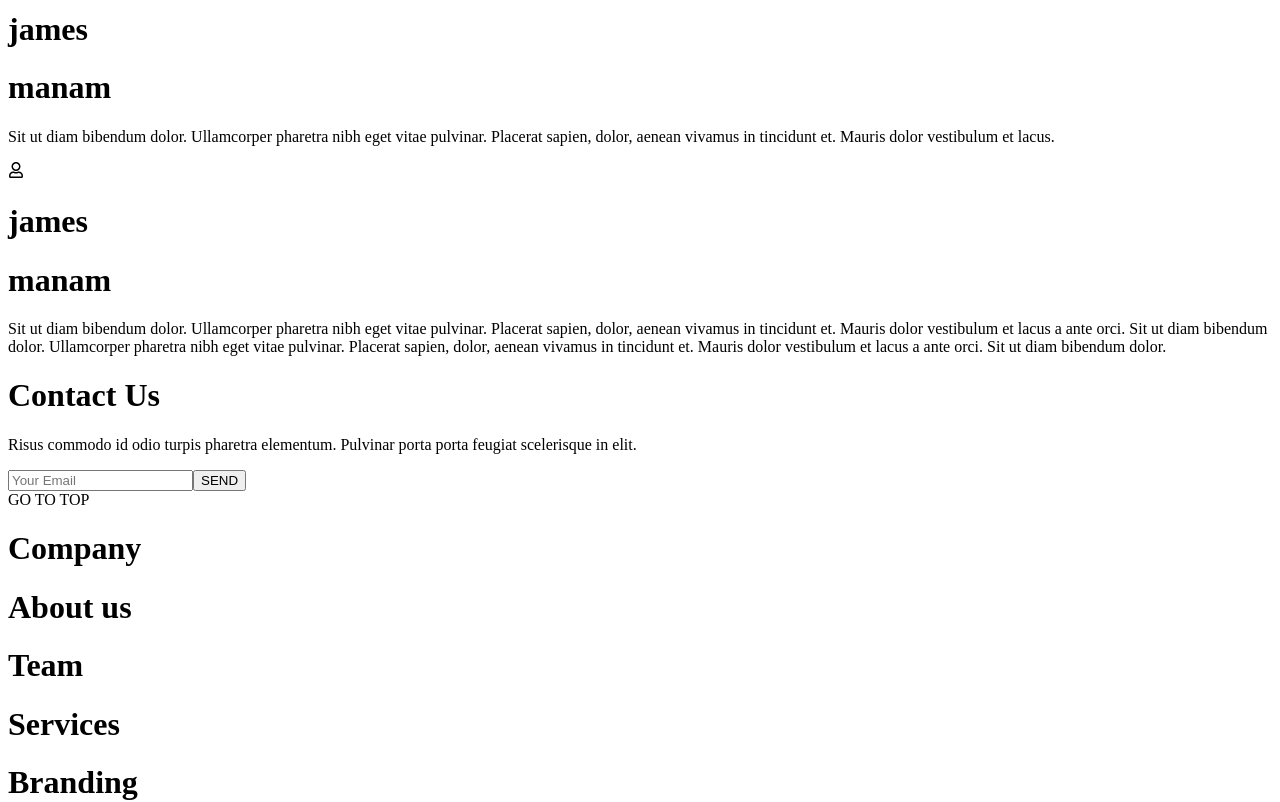
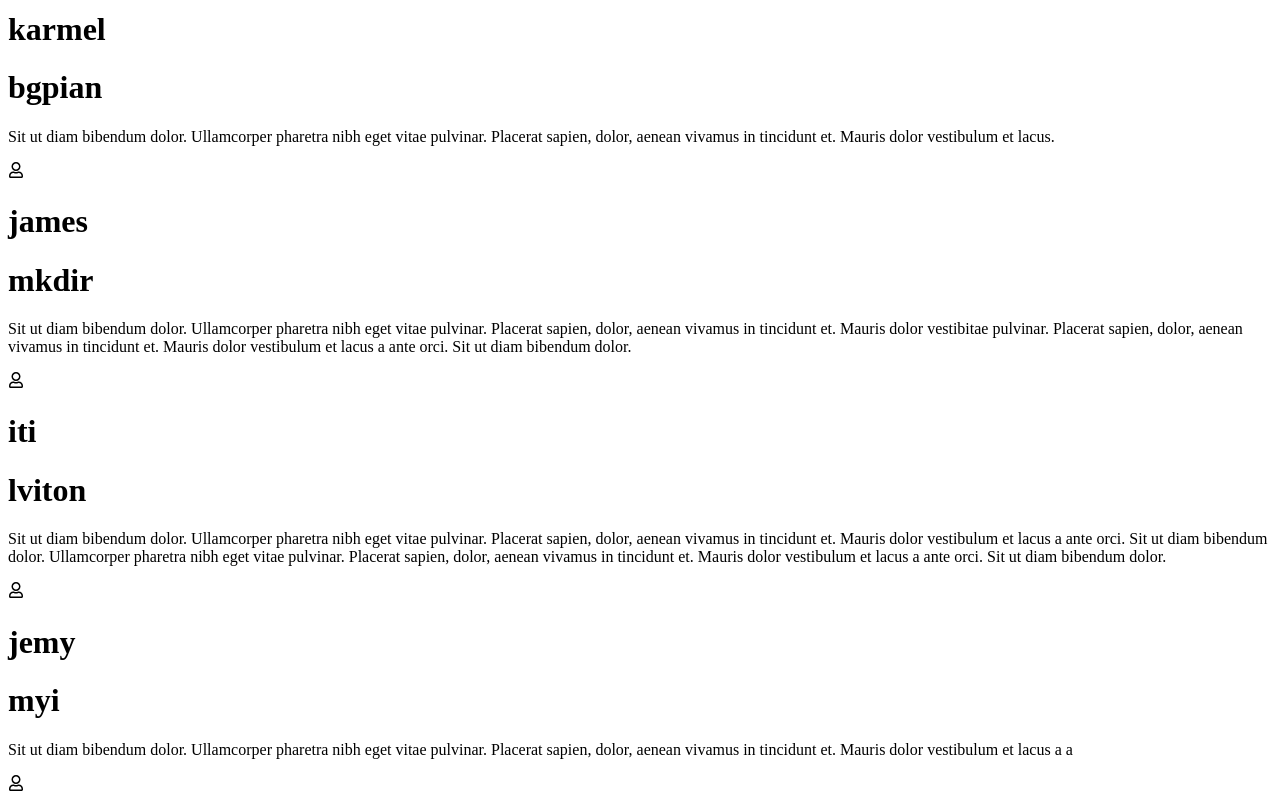
Before and after one commit to enggsatyamraj/CSET301_Assignment, a Next.js app: page / in a window 1280 px wide. Shown: the part 3300-4102 px from the top of the page. Built offline with nearby package versions, Linux system fonts and the light colour scheme.

Commit message:
minor change

```diff
--- a/src/components/CustomerReview.jsx
+++ b/src/components/CustomerReview.jsx
@@ -20,17 +20,45 @@ const CustomerReview = () => {
       icons: <FaRegUser />,
     },
     {
-      name: "james",
-      company: "manam",
+      name: "karmel",
+      company: "bgpian",
       review:
         "Sit ut diam bibendum dolor. Ullamcorper pharetra nibh eget vitae pulvinar. Placerat sapien, dolor, aenean vivamus in tincidunt et. Mauris dolor vestibulum et lacus.",
       icons: <FaRegUser />,
     },
     {
       name: "james",
-      company: "manam",
+      company: "mkdir",
+      review:
+        "Sit ut diam bibendum dolor. Ullamcorper pharetra nibh eget vitae pulvinar. Placerat sapien, dolor, aenean vivamus in tincidunt et. Mauris dolor vestibitae pulvinar. Placerat sapien, dolor, aenean vivamus in tincidunt et. Mauris dolor vestibulum et lacus a ante orci. Sit ut diam bibendum dolor. ",
+      icons: <FaRegUser />,
+    },
+    {
+      name: "iti",
+      company: "lviton",
       review:
         "Sit ut diam bibendum dolor. Ullamcorper pharetra nibh eget vitae pulvinar. Placerat sapien, dolor, aenean vivamus in tincidunt et. Mauris dolor vestibulum et lacus a ante orci. Sit ut diam bibendum dolor. Ullamcorper pharetra nibh eget vitae pulvinar. Placerat sapien, dolor, aenean vivamus in tincidunt et. Mauris dolor vestibulum et lacus a ante orci. Sit ut diam bibendum dolor. ",
+      icons: <FaRegUser />,
+    },
+    {
+      name: "jemy",
+      company: "myi",
+      review:
+        "Sit ut diam bibendum dolor. Ullamcorper pharetra nibh eget vitae pulvinar. Placerat sapien, dolor, aenean vivamus in tincidunt et. Mauris dolor vestibulum et lacus a a    ",
+      icons: <FaRegUser />,
+    },
+    {
+      name: "Kary",
+      company: "hisan",
+      review:
+        "Sit ut diam bibendum dolor. Ullamcorper pharetra nibh eget vitae pulvinar. Placerat sapien, dolor, aenean vivamus in tincidunt et. Mauris dolor vestibulum et lacus a ante orci. Sit ut diam bibendum dolor. Ullamcorper pharetra nibh eget    ",
+      icons: <FaRegUser />,
+    },
+    {
+      name: "Adam",
+      company: "king",
+      review:
+        "Sit ut diam bibendum dolor. Ullamcorper pharetra nibh eget vitae pulvinar. Placerat sapien, dolor, aenean vivamus in tincidunt et. Mauris dolor vestibulum et lacus a ante orci. Sit ut diam bibendum dolor. Ullamcorper pharetra nibh eget    ",
       icons: <FaRegUser />,
     },
   ];
@@ -45,9 +73,11 @@ const CustomerReview = () => {
           </div>
         </div>
         <div className="mt-10">
-            {
-                commentArray.map((comment, index) => (
-                    <div key={index} className="bg-[#1F1F1F] p-6 rounded-lg border-[1px] mb-4">
+          {commentArray.map((comment, index) => (
+            <div
+              key={index}
+              className="bg-[#1F1F1F] p-6 rounded-lg border-[1px] mb-4"
+            >
               <div className="flex items-center gap-4">
                 {comment.icons}
                 <div>
@@ -57,8 +87,7 @@ const CustomerReview = () => {
               </div>
               <p className="mt-4">{comment.review}</p>
             </div>
-                ))
-            }
+          ))}
         </div>
       </div>
     </div>
```
Lines whose indentation alone changed are shown as unchanged.
